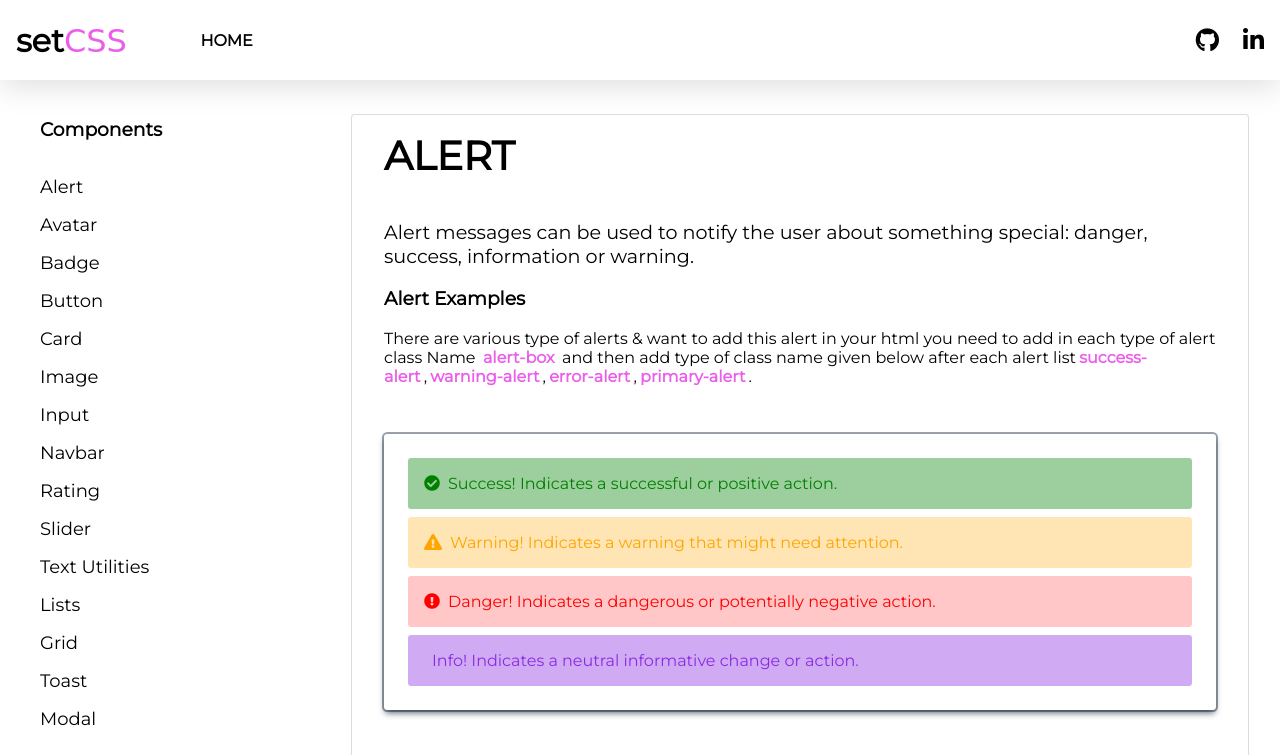
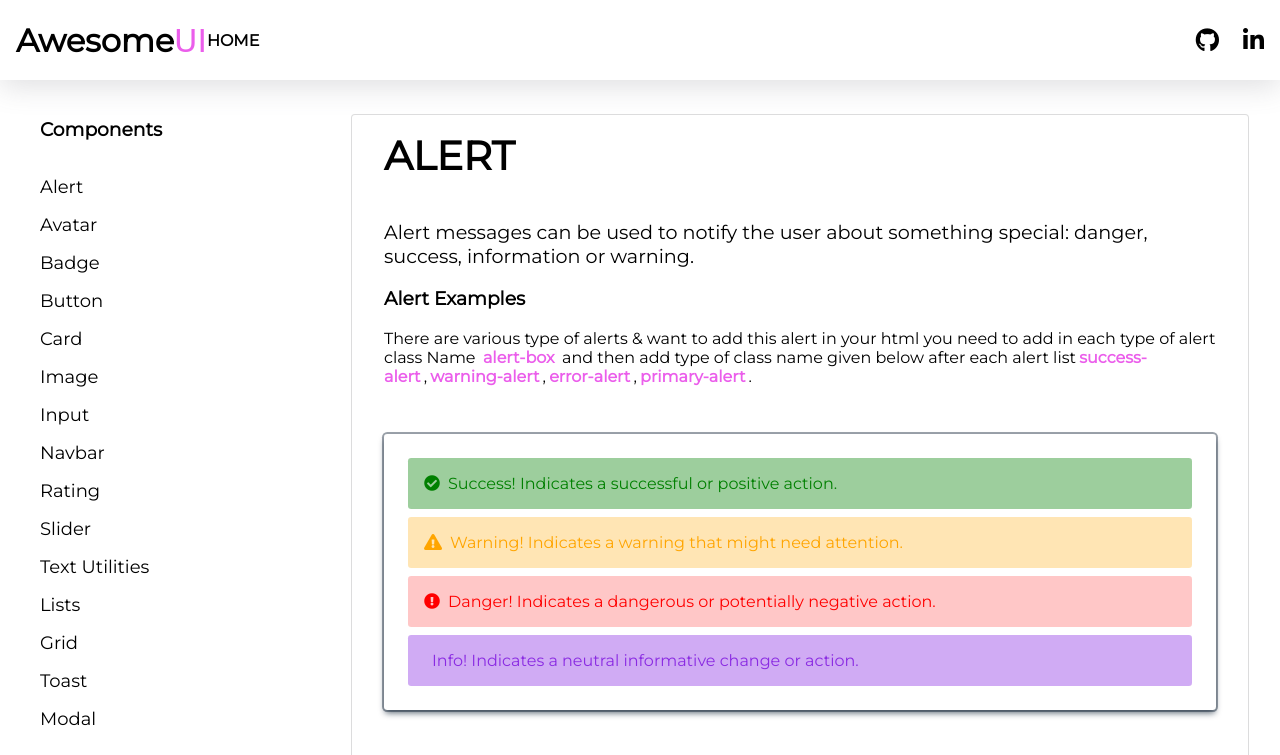
Before and after one commit to Meghabhatt-2101119/AwesomeUI, a plain HTML site: page docs.html in a window 1280 px wide. Shown: the top 755 px of the page. Drawn offline with Linux system fonts and the light colour scheme; grey boxes are pictures that could not be loaded; some icons are missing.

Commit message:
Update docs.html

```diff
--- a/docs.html
+++ b/docs.html
@@ -22,7 +22,7 @@
       <nav class="nav-bar-main">
         <div class="hamburger-menu"><i class="fas fa-bars"></i></div>
         <div class="nav-pills">
-          <a class="brand-logo hide-logo" href="./index.html"><span class="brand-first-logo">set</span>CSS</a>
+          <a class="brand-logo hide-logo" href="./index.html"><span class="brand-first-logo">Awesome</span>UI</a>
           <h4 class="nav-button"><a href="index.html" class="text-style-none liink-home-button">HOME</a></h4>
         </div>
         <div class="contact-links">
```
